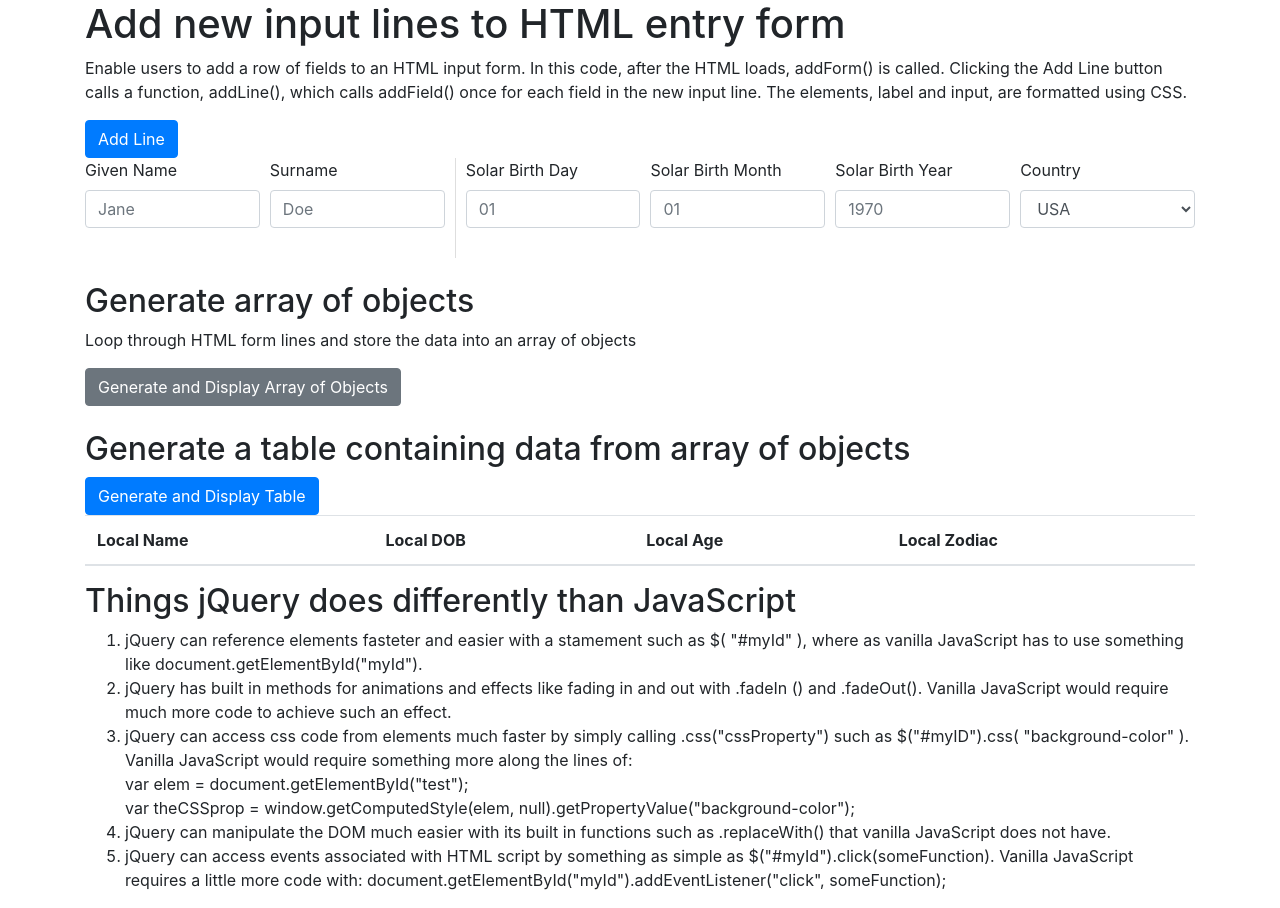
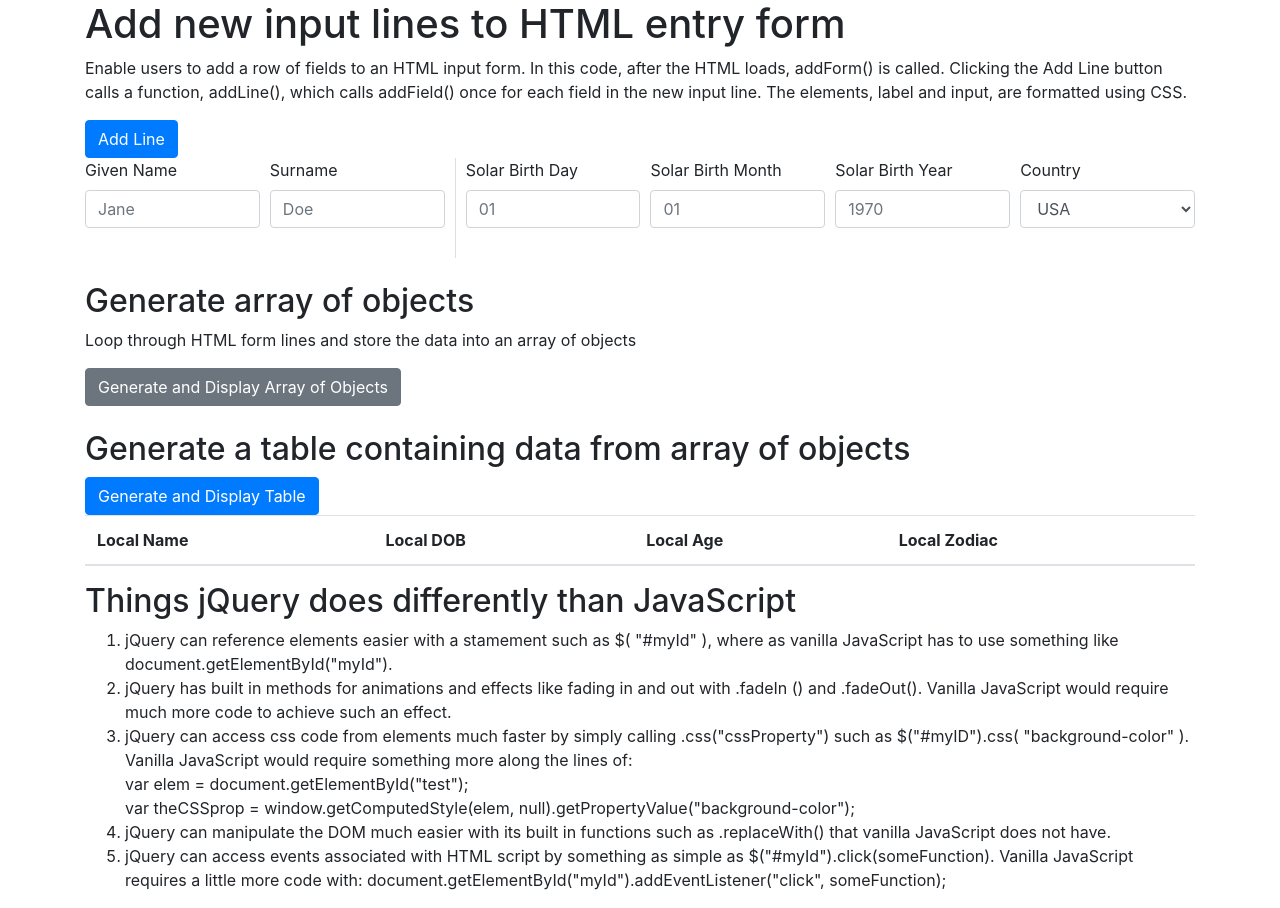
Before and after one commit to TCROC/pages, a plain HTML site: page Prog06/RevisedAssignment/prog06.html in a window 1280 px wide. Drawn offline with nearby package versions, Linux system fonts and the light colour scheme.

Commit message:
edited a typo

```diff
--- a/Prog06/RevisedAssignment/prog06.html
+++ b/Prog06/RevisedAssignment/prog06.html
@@ -72,7 +72,7 @@
 
         <ol>
             <li>
-                jQuery can reference elements fasteter and easier with a stamement such as $( "#myId" ), where as vanilla JavaScript has to use something like document.getElementById("myId").
+                jQuery can reference elements easier with a stamement such as $( "#myId" ), where as vanilla JavaScript has to use something like document.getElementById("myId").
             </li>
             <li>
                 jQuery has built in methods for animations and effects like fading in and out with .fadeIn () and .fadeOut(). Vanilla JavaScript would require much more code to achieve such an effect.
```
